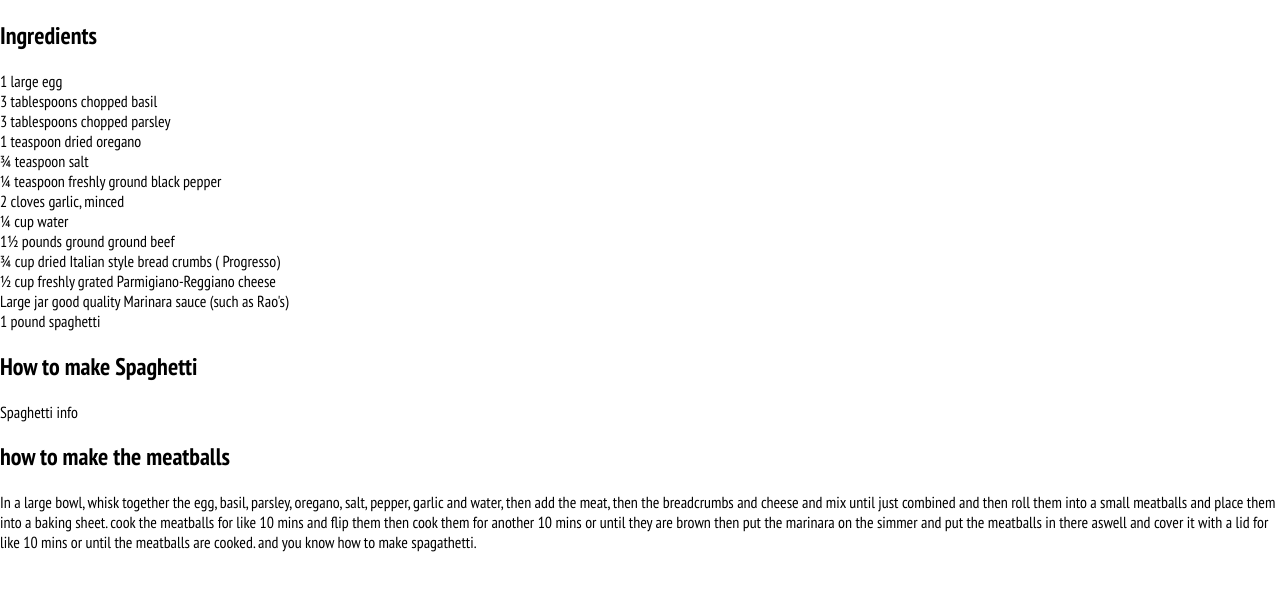
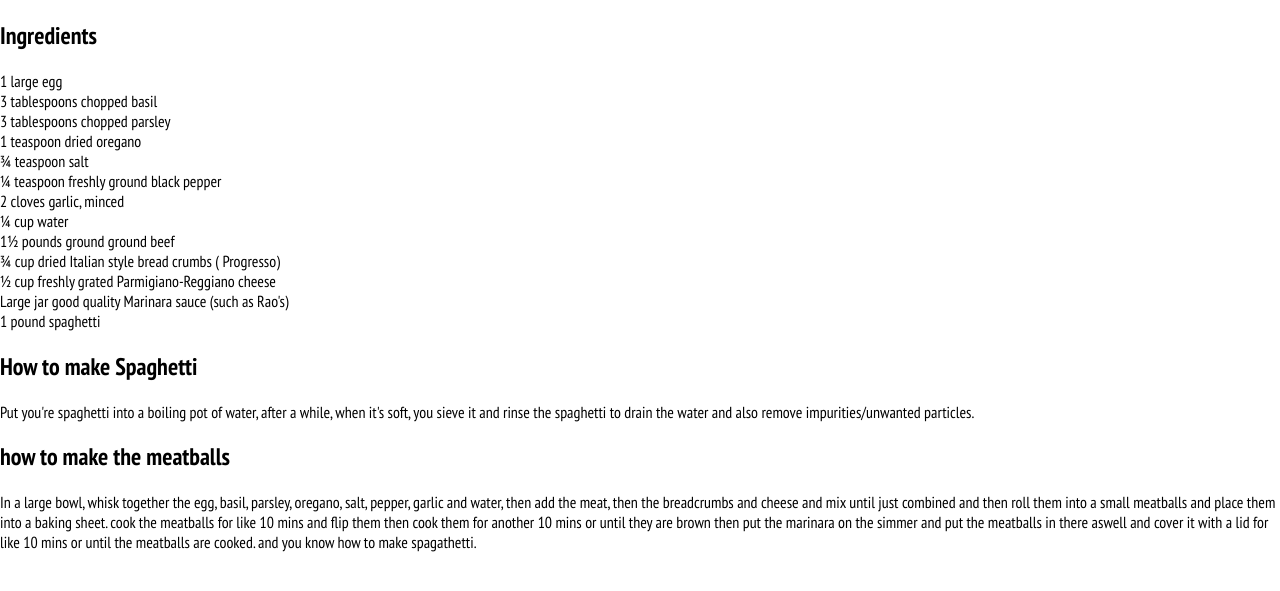
Before and after one commit to HnryKene/spag-recipe-page, a plain HTML site: page index-two.html in a window 1280 px wide. Shown: the part 85-676 px from the top of the page. Drawn offline with Linux system fonts and the light colour scheme.

Commit message:
Completed page 2

```diff
--- a/index-two.html
+++ b/index-two.html
@@ -29,7 +29,9 @@
   </div>
   <div class="how to">
     <h2>How to make Spaghetti</h2>
-    <p class="spaghetti-how-to">Spaghetti info</p>
+    <p class="spaghetti-how-to">
+        Put you're spaghetti into a boiling pot of water, after a while, when it's soft, you sieve it and rinse the spaghetti to drain the water and also remove impurities/unwanted particles.
+    </p>
 
   <h2>how to make the meatballs</h2>
   <p class="meatball-how-to">In a large bowl, whisk together the egg, basil, parsley, oregano, salt, pepper, garlic and water, then add the meat, then the breadcrumbs and cheese and mix until just combined and then roll them into a small meatballs and place them into a baking sheet. cook the meatballs for like 10 mins and flip them then cook them for another 10 mins or until they are brown then put the marinara on the simmer and put the meatballs in there aswell and cover it with a lid for like 10 mins or until the meatballs are cooked. and you know how to make spagathetti. </p>
```
Also changed, not shown: index.html (+2 -1 lines).
